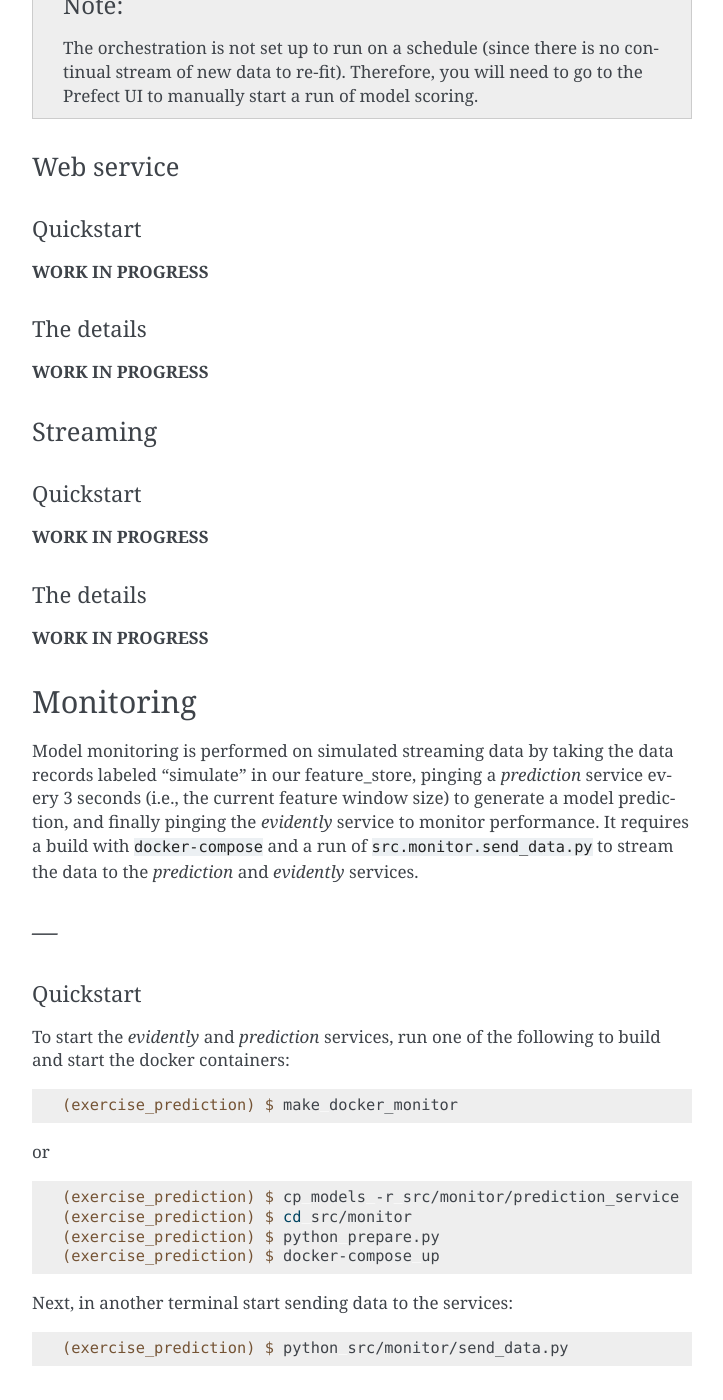
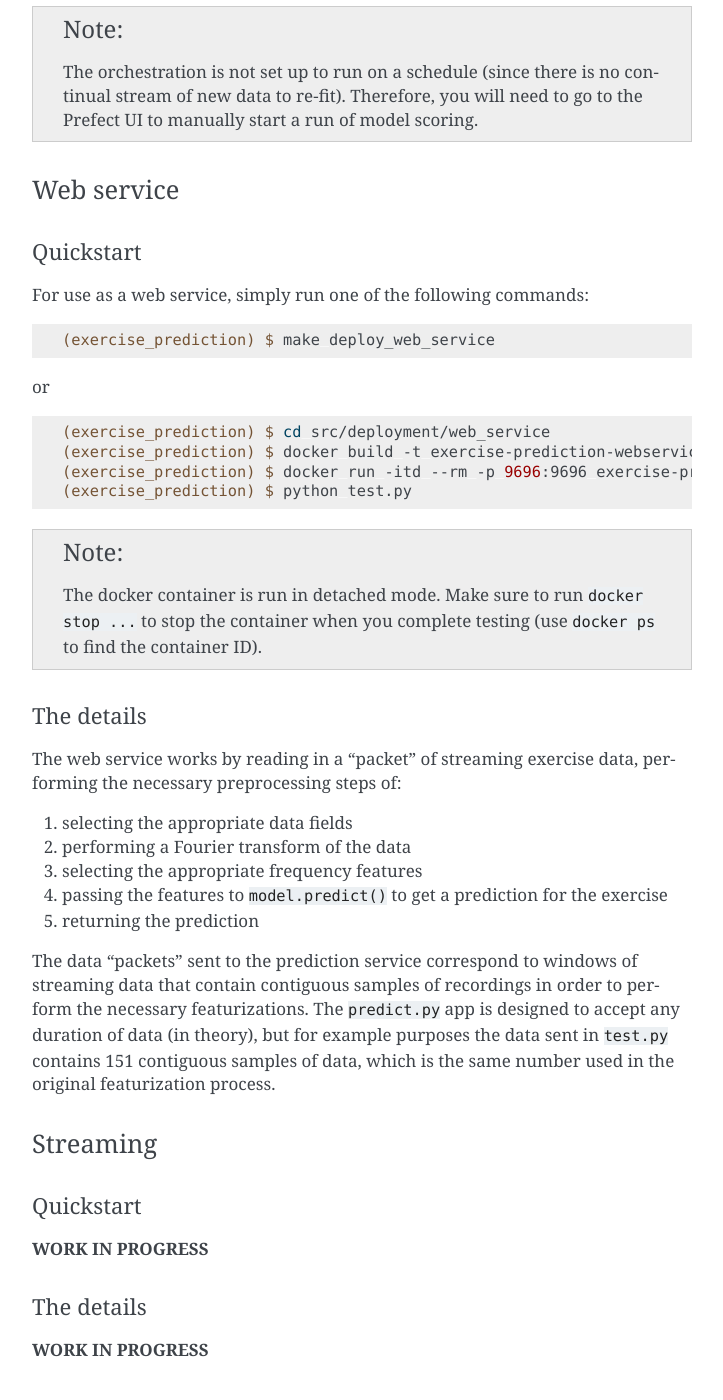
Before and after one commit to adamgifford-behavr/exercise_prediction, a Sphinx documentation site: the page built from docs/getting-started.rst, in a window 1280 px wide and 1400 px high, scrolled down 12774 px. Shown: the whole window, without its empty margins (388-1111 px from the left). Built offline with Sphinx 7.4.7, drawn with Linux system fonts in a browser that asks for light colours; some of the changed text lies outside the part shown.

Commit message:
updated documentation and commands for web service deployment

```diff
--- a/docs/getting-started.rst
+++ b/docs/getting-started.rst
@@ -576,8 +576,8 @@ doesn't exist in the database, the code can create it.
 Model Deployment
 ----------------
 
-Model serving can also deployed in both batch (orchestrated with Prefect) and streaming
-modes (with AWS Kinesis and Lambda functions).
+Model serving can also deployed in batch (orchestrated with Prefect), web-service (in a
+docker container), and streaming (with AWS Kinesis and Lambda functions) modes.
 
 Batch mode
 ~~~~~~~~~~
@@ -625,17 +625,49 @@ requires the same input parameters.
 
 
 Web service
-~~~~~~~~~
+~~~~~~~~~~~
 
 Quickstart
 ^^^^^^^^^^
 
-**WORK IN PROGRESS**
+For use as a web service, simply run one of the following commands:
+
+.. code-block:: console
+
+    (exercise_prediction) $ make deploy_web_service
+
+or
+
+.. code-block:: console
+
+	(exercise_prediction) $ cd src/deployment/web_service
+	(exercise_prediction) $ docker build -t exercise-prediction-webservice:v1 .
+	(exercise_prediction) $ docker run -itd --rm -p 9696:9696 exercise-prediction-webservice:v1
+	(exercise_prediction) $ python test.py
+
+.. note::
+
+    The docker container is run in detached mode. Make sure to run ``docker stop ...``
+    to stop the container when you complete testing (use ``docker ps`` to find the
+    container ID).
 
 The details
 ^^^^^^^^^^^
 
-**WORK IN PROGRESS**
+The web service works by reading in a "packet" of streaming exercise data, performing
+the necessary preprocessing steps of:
+
+1. selecting the appropriate data fields
+2. performing a Fourier transform of the data
+3. selecting the appropriate frequency features
+4. passing the features to ``model.predict()`` to get a prediction for the exercise
+5. returning the prediction
+
+The data "packets" sent to the prediction service correspond to windows of streaming data
+that contain contiguous samples of recordings in order to perform the necessary
+featurizations. The ``predict.py`` app is designed to accept any duration of data (in
+theory), but for example purposes the data sent in ``test.py`` contains 151 contiguous
+samples of data, which is the same number used in the original featurization process.
 
 Streaming
 ~~~~~~~~~
```
Also changed, not shown: README.md (+29 -7 lines), docs/getting-started.html (+33 -4 lines), .pre-commit-config.yaml, docs/searchindex.js, 1 other file.
